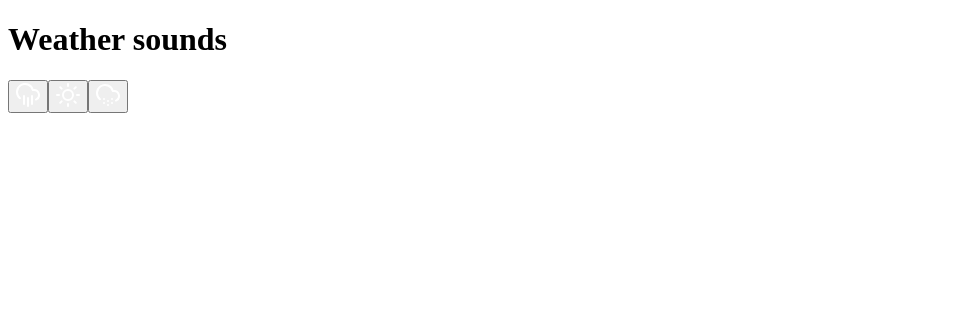
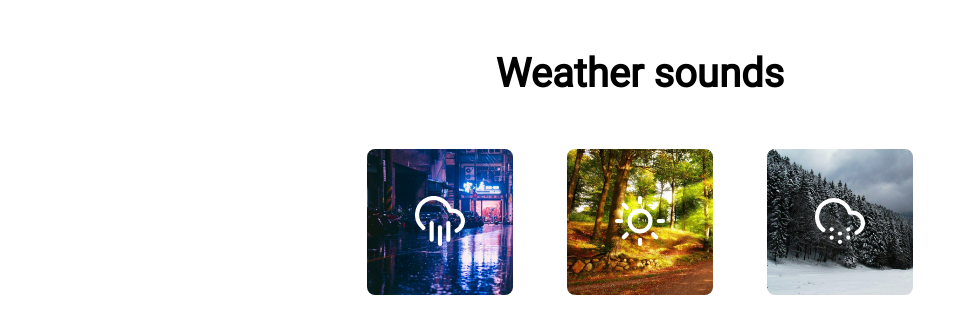
Before and after one commit to IbragimovaN/Weather-sounds, a website built with webpack: page public/index.html in a window 1280 px wide. Shown: the whole page, without its empty margins (0-968 px from the left). Built offline with nearby package versions, Linux system fonts and the light colour scheme.

Commit message:
style: стили для кнопок, переключения фона и заголовка

```diff
--- a/src/index.scss
+++ b/src/index.scss
@@ -2,8 +2,66 @@
   font-family: "Roboto";
   src: url("./fonts/Roboto-Regular.ttf") format("truetype");
 }
+body,
+h1,
+div {
+  box-sizing: border-box;
+  margin: 0;
+  padding: 0;
+}
+body {
+  font-family: "Roboto", sans-serif;
+  position: relative;
+  backdrop-filter: blur(2px);
+  width: 100vw;
+  height: 100vh;
+  display: flex;
+  flex-direction: column;
+  align-items: center;
+  padding: 50px;
 
-.text {
-  color: pink;
-  font-family: "Roboto", sans-serif;
+  h1 {
+    font-size: 40px;
+  }
+  img {
+    width: 50px;
+    height: 50px;
+  }
+
+  .btnWrapper {
+    height: 150px;
+    width: 550px;
+    margin-top: 50px;
+    display: flex;
+    justify-content: space-between;
+    button {
+      width: 150px;
+      height: 150px;
+      border: 2px solid #fff;
+      border-radius: 10px;
+      background-size: cover;
+    }
+  }
 }
+.rainy {
+  background: url("assets/images/rainy-bg.jpg");
+  background-size: cover;
+}
+.summer {
+  background-image: url("assets/images/summer-bg.jpg");
+  background-size: cover;
+}
+.winter {
+  background-image: url("assets/images/winter-bg.jpg");
+  background-size: cover;
+}
+.rainyColor {
+  color: #fff;
+}
+
+.summerColor {
+  color: orangered;
+}
+.winterColor {
+  color: #0f5ad2;
+}
```
